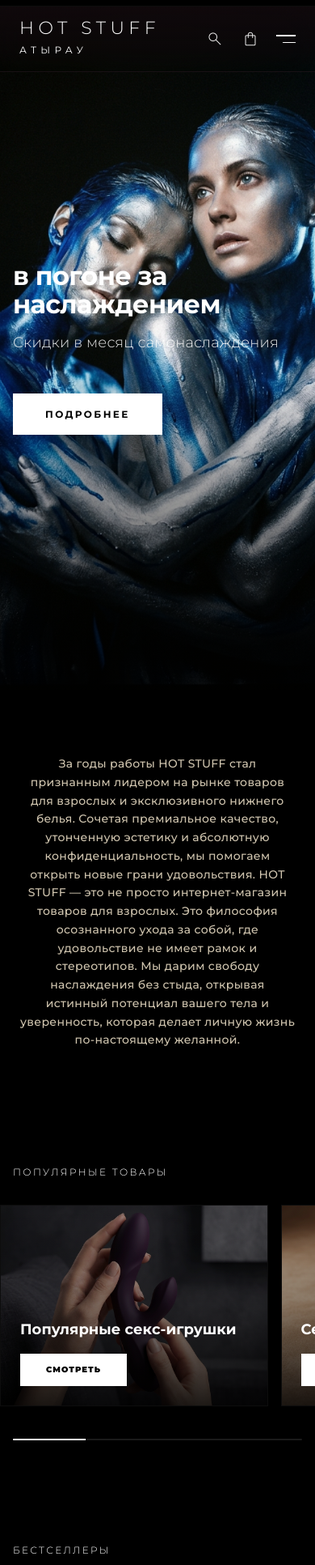
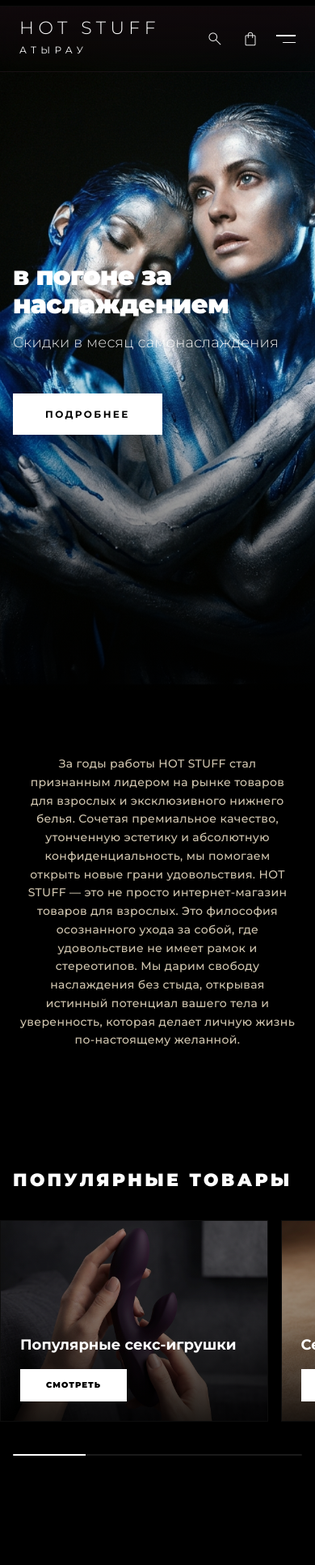
Before and after one commit to COMBINATORR/Hot-Stuff, a React (Vite) app: page / in a window 390 px wide. Shown: the part 40-1973 px from the top of the page at 81% size. Built offline with nearby package versions, Linux system fonts and the light colour scheme.

Commit message:
design: make section headers and headlines bold Montserrat font-black and larger

```diff
--- a/src/pages/HomePage.jsx
+++ b/src/pages/HomePage.jsx
@@ -549,7 +549,7 @@ export default function HomePage({ onAddToCart }) {
           <motion.h1
             variants={fadeUp}
             transition={{ duration: 0.6, delay: 0.1 }}
-            className="text-[32px] sm:text-[48px] md:text-[56px] lg:text-[64px] font-bold leading-[1.1] tracking-[-0.02em] mb-4 text-white lowercase text-left max-w-4xl"
+            className="text-[32px] sm:text-[48px] md:text-[56px] lg:text-[64px] font-black leading-[1.1] tracking-[-0.02em] mb-4 text-white lowercase text-left max-w-4xl font-sans"
           >
             {HERO.headline}
           </motion.h1>
@@ -591,7 +591,7 @@ export default function HomePage({ onAddToCart }) {
       {/* ═══ POPULAR CATEGORIES / TOYS (Horizontal Scroll) ═══ */}
       <section className="bg-background py-16">
         <div className="container-hs">
-          <h2 className="font-label-caps text-xs tracking-[0.2em] text-white uppercase mb-8">
+          <h2 className="font-sans font-black text-[22px] md:text-[30px] tracking-[0.15em] text-white uppercase mb-8">
             ПОПУЛЯРНЫЕ ТОВАРЫ
           </h2>
         </div>
@@ -649,7 +649,7 @@ export default function HomePage({ onAddToCart }) {
       {/* ═══ BESTSELLERS ═══════════════════════════ */}
       <section className="bg-background py-16">
         <div className="container-hs">
-          <h2 className="font-label-caps text-xs tracking-[0.2em] text-white uppercase mb-8">
+          <h2 className="font-sans font-black text-[22px] md:text-[30px] tracking-[0.15em] text-white uppercase mb-8">
             БЕСТСЕЛЛЕРЫ
           </h2>
           <div className="grid grid-cols-2 md:grid-cols-4 gap-4 md:gap-8">
@@ -699,7 +699,7 @@ export default function HomePage({ onAddToCart }) {
         <div className="absolute inset-0 bg-gradient-to-t from-black/60 via-transparent to-black/20" />
 
         <div className="relative z-10 w-full container-hs flex flex-col items-start px-6 md:px-12 lg:px-16 text-left">
-          <h2 className="text-white text-[28px] sm:text-[40px] md:text-[48px] lg:text-[56px] font-bold leading-tight mb-2 max-w-lg">
+          <h2 className="text-white text-[28px] sm:text-[40px] md:text-[48px] lg:text-[56px] font-black leading-tight mb-2 max-w-lg font-sans">
             Самый глубокий ритм
           </h2>
           <p className="text-white text-[11px] sm:text-xs md:text-sm font-bold tracking-[0.2em] uppercase mb-8">
@@ -729,7 +729,7 @@ export default function HomePage({ onAddToCart }) {
 
           {/* Right Column: Text & CTA */}
           <div className="flex flex-col items-start text-left max-w-xl">
-            <h2 className="text-white text-[28px] sm:text-[36px] md:text-[42px] font-bold leading-tight mb-6 uppercase tracking-wider font-sans">
+            <h2 className="text-white text-[32px] sm:text-[40px] md:text-[48px] font-black leading-tight mb-6 uppercase tracking-wider font-sans">
               Опрос по секс-игрушкам
             </h2>
             <h3 className="text-white text-base sm:text-lg md:text-xl font-bold mb-4 font-sans">
@@ -787,7 +787,7 @@ export default function HomePage({ onAddToCart }) {
         <div className="absolute inset-0 bg-gradient-to-b from-black/50 via-transparent to-black/60" />
 
         <div className="relative z-10 max-w-3xl mx-auto px-6 text-center flex flex-col items-center">
-          <h2 className="text-white text-[28px] sm:text-[36px] md:text-[48px] lg:text-[56px] font-bold leading-tight mb-4 lowercase font-sans">
+          <h2 className="text-white text-[28px] sm:text-[36px] md:text-[48px] lg:text-[56px] font-black leading-tight mb-4 lowercase font-sans">
             получи скидку 15% сегодня
           </h2>
           <p className="text-white text-xs sm:text-sm md:text-base leading-relaxed mb-8 max-w-2xl">
```
